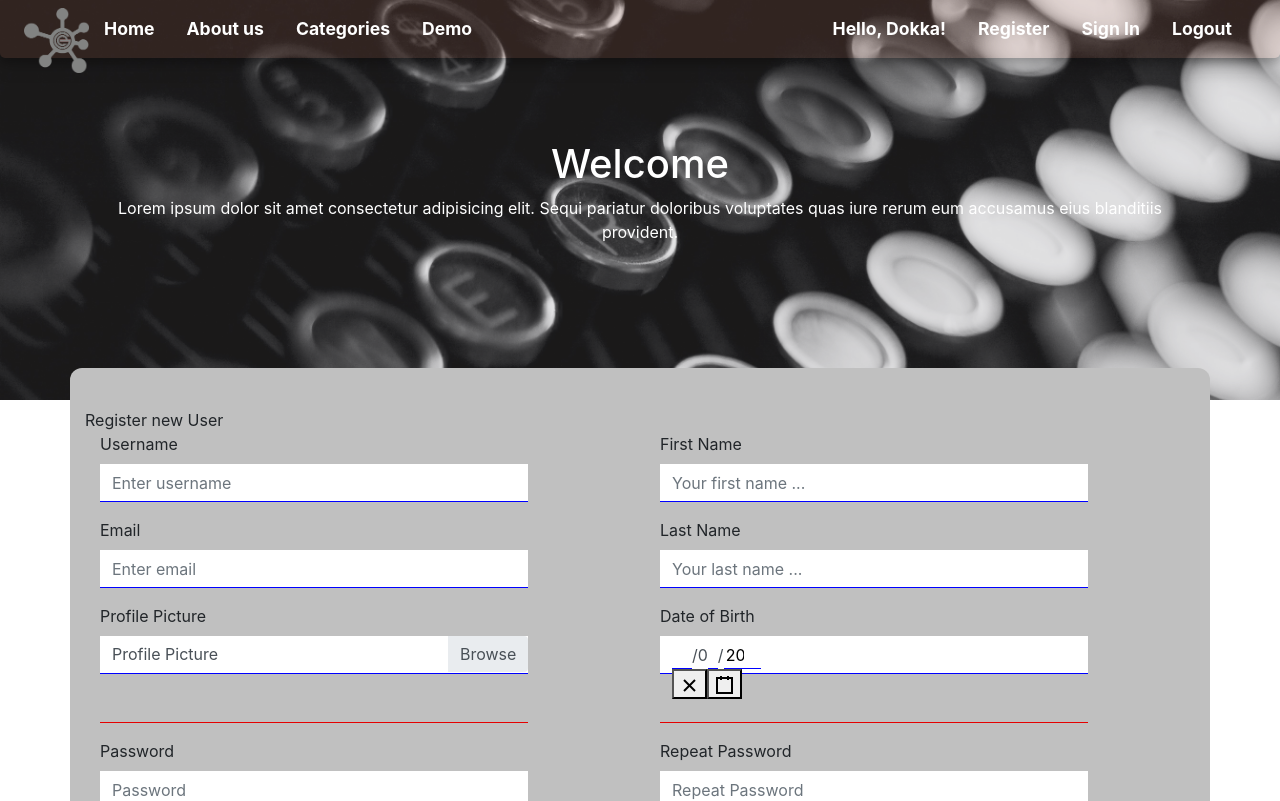
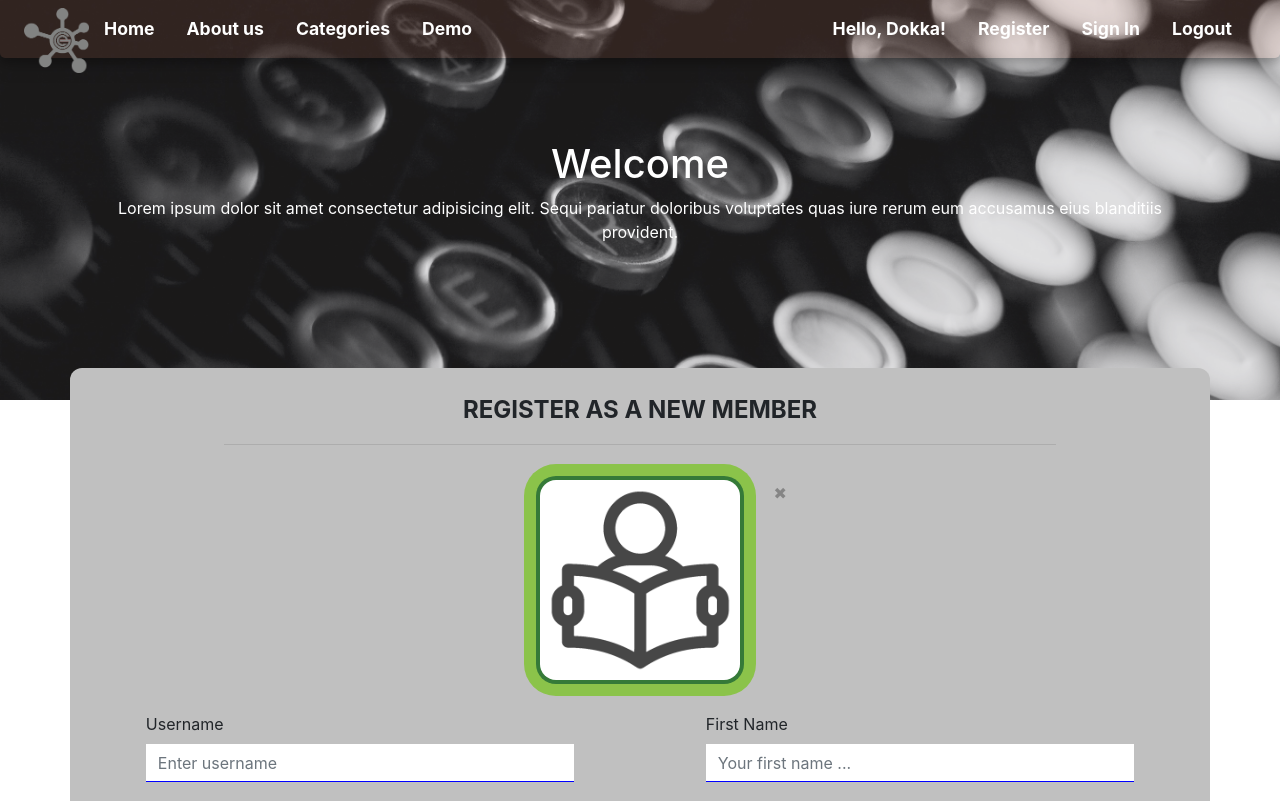
Before and after one commit to OniqLoshiq/ReactJS, a React (Create React App) app in the folder react-app/: page /user/register in a window 1280 px wide. Shown: the top 801 px of the page. Built offline with nearby package versions, Linux system fonts and the light colour scheme.

Commit message:
Add preview for profile picture in register page with default avatar

```diff
--- a/react-app/src/components/User/Register.js
+++ b/react-app/src/components/User/Register.js
@@ -4,17 +4,36 @@ import DatePicker from 'react-date-picker';
 import Form from 'react-bootstrap/Form';
 import Col from 'react-bootstrap/Col';
 import Button from 'react-bootstrap/Button';
+import OverlayTrigger from 'react-bootstrap/OverlayTrigger';
+import Tooltip from 'react-bootstrap/Tooltip';
+import Title from '../Shared/Title';
+import HrLine from '../Shared/HrLine';
 import styled from 'styled-components';
+import defaultProfilePicture from '../../assets/img/person-reading-book.png'
 
 
 const Register = () => {
+    const [previewPicture, setPreviewPicture] = useState(defaultProfilePicture)
     const [startDate, setStartDate] = useState(new Date());
 
     return (
         <Styles>
-            <div>Register new User</div>
-
-            <Form>
+            <Title title='Register as a new member' />
+            <HrLine hrWidth="75%" mTop="1rem" mBottom="2.2rem" />
+            <div className="profile-wrapper">
+                <img className="profile-picture" src={previewPicture} alt='profile-picture' />
+                <OverlayTrigger
+                    placement="right"
+                    overlay={
+                        <Tooltip id="tooltip-right">
+                            Reset picture to default
+                        </Tooltip>
+                    }
+                >
+                    <button className="close-button">&#10006;</button>
+                </OverlayTrigger>
+            </div>
+            <Form className="form-form">
                 <Form.Row>
                     <Form.Group as={Col} md="6">
                         <Form.Group as={Col} lg="10" controlId="username">
@@ -29,7 +48,7 @@ const Register = () => {
 
                         <Form.Group as={Col} lg="10" controlId="profilePicture">
                             <Form.Label>Profile Picture</Form.Label>
-                            <Form.File type="file" id="profilePicture" label='Profile Picture' custom />
+                            <Form.Control type="file" id="profilePicture" label='Profile Picture' />
                         </Form.Group>
                     </Form.Group>
 
@@ -54,14 +73,14 @@ const Register = () => {
                 <Form.Row>
                     <Form.Group as={Col} md="6">
                         <Form.Group as={Col} lg="10" controlId="password">
-                        <hr />
+                            <hr className="hr-form" />
                             <Form.Label>Password</Form.Label>
                             <Form.Control type="password" placeholder="Password" />
                         </Form.Group>
                     </Form.Group>
                     <Form.Group as={Col} md="6">
                         <Form.Group as={Col} lg="10" controlId="repeatPassword">
-                        <hr />
+                            <hr className="hr-form" />
                             <Form.Label>Repeat Password</Form.Label>
                             <Form.Control type="password" placeholder="Repeat Password" />
                         </Form.Group>
@@ -83,12 +102,16 @@ export default Register;
 const Styles = styled.div`
     padding-bottom: 2rem;
 
+    .form-form{
+        margin-top: 2rem;
+    }
+
     .wrapper{
         display: flex;
         justify-content: center;
     }
 
-    hr{
+    .hr-form{
        background-color:red;
        display: block;
        width: 100%;
@@ -98,7 +121,11 @@ const Styles = styled.div`
         border-style: none;
     }
 
-    input, .react-date-picker, .custom-file-label{
+    #profilePicture{
+        background-color: white;
+    }
+
+    input, .react-date-picker, #profilePicture{
         border-top: 0;
         border-left: 0;
         border-right: 0;
@@ -111,4 +138,41 @@ const Styles = styled.div`
             background-color: rgba(255, 0, 0, 0.2);
         }
     }
+
+    .form-group{
+        margin-left: auto;
+        margin-right: auto;
+    }
+
+    .profile-wrapper{
+        display:flex;
+        justify-content:center;
+    }
+
+    .profile-picture{
+        width: 200px;
+        border-radius: 1rem;
+        background-color: white;
+        display: inline-block;
+        box-shadow: 0 0 0 0.25em #357a38,
+                    0 0 0 1em #8bc34a;
+    }
+
+    .close-button{
+        position: absolute;
+        margin-left: 275px;
+        background: none;
+        border: none;
+        width: 20px;
+        height: 20px;
+        opacity: 0.3;
+
+        &:hover{
+            opacity: 1;
+        }
+
+        &:before, &:after {
+            background-color: #333;
+        }
+    }
 `;
```
Also changed, not shown: react-app/src/assets/img/person-reading-book.png (added).
